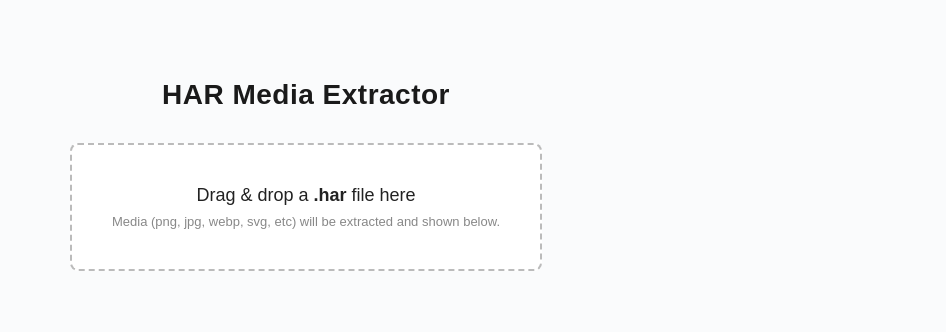
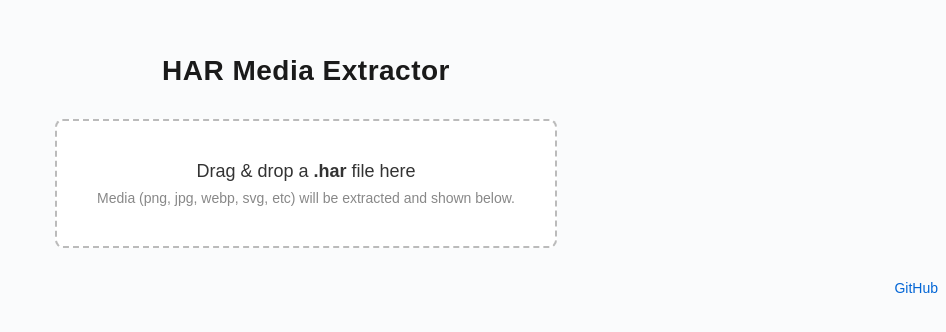
Before and after one commit to andygock/har-media-extractor, a React (Vite) app: page / in a window 1280 px wide. Shown: the part 234-566 px from the top of the page, without its empty margins (334-1280 px from the left). Built offline with nearby package versions, Linux system fonts and the light colour scheme; the HTML template or start-up script is replaced by a standard one.

Commit message:
Add footer with GitHub link for project reference

```diff
--- a/src/App.module.css
+++ b/src/App.module.css
@@ -1,8 +1,19 @@
+:root {
+  --primary-color: #0366d6;
+  --secondary-color: #333;
+  --background-color: #f4f4f4;
+  --border-color: #ddd;
+  --font-family: sans-serif;
+  --font-size-small: 12px;
+  --font-size-medium: 14px;
+  --font-size-large: 18px;
+}
+
 .container {
   min-height: 100vh;
   background: #fafbfc;
-  color: #222;
-  font-family: sans-serif;
+  color: var(--secondary-color);
+  font-family: var(--font-family);
   display: flex;
   flex-direction: column;
   align-items: center;
@@ -31,12 +42,12 @@
 }
 
 .dropLabel {
-  font-size: 18px;
+  font-size: var(--font-size-large);
   margin-bottom: 8px;
 }
 
 .dropHint {
-  font-size: 13px;
+  font-size: var(--font-size-medium);
   color: #888;
 }
 
@@ -70,8 +81,8 @@
 .mediaFooter a {
   text-decoration: none;
   margin-right: 2px;
-  font-size: small;
-  color: #333;
+  font-size: var(--font-size-small);
+  color: var(--secondary-color);
 }
 
 .mediaFooter a:hover {
@@ -79,7 +90,7 @@
 }
 
 .downloadBtn {
-  background: #222;
+  background: var(--secondary-color);
   color: #fff;
   border: none;
   border-radius: 4px;
@@ -114,7 +125,29 @@
 }
 
 .mediaName {
-  font-size: 12px;
+  font-size: var(--font-size-small);
   color: #555;
   word-break: break-all;
 }
+
+.footer {
+  margin-top: 2rem;
+  margin-right: 16px;
+  position: relative;
+  bottom: auto;
+  left: auto;
+  width: 100%;
+  text-align: right;
+  font-size: var(--font-size-medium);
+  color: var(--secondary-color);
+}
+
+.footer a {
+  text-decoration: none;
+  color: var(--primary-color);
+  font-weight: 500;
+}
+
+.footer a:hover {
+  text-decoration: underline;
+}
--- a/src/App.tsx
+++ b/src/App.tsx
@@ -262,6 +262,15 @@ function App() {
           />
         </div>
       )}
+      <footer className={styles.footer}>
+        <a
+          href="https://github.com/andygock/har-media-extractor"
+          target="_blank"
+          rel="noopener noreferrer"
+        >
+          GitHub
+        </a>
+      </footer>
     </div>
   );
 }
```
